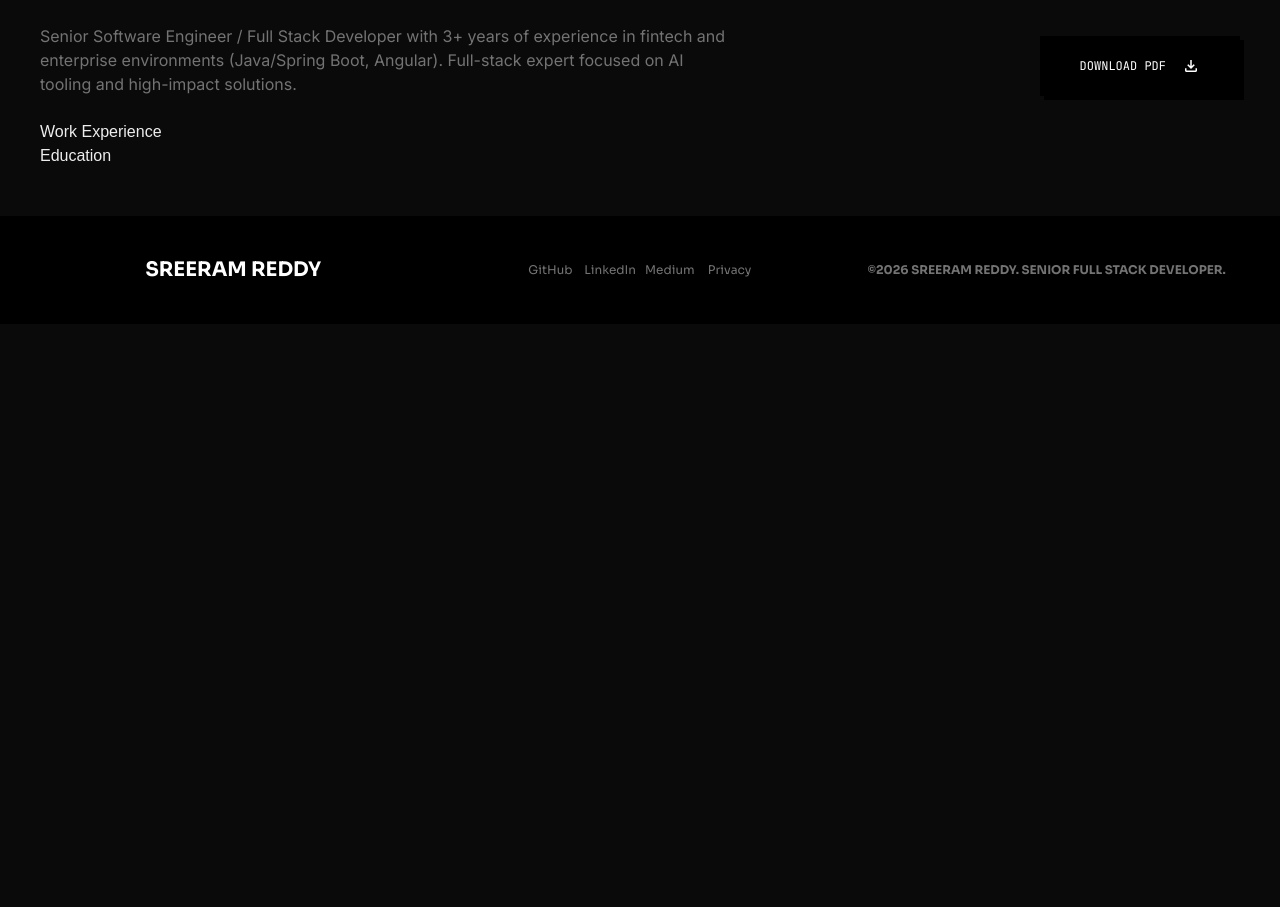
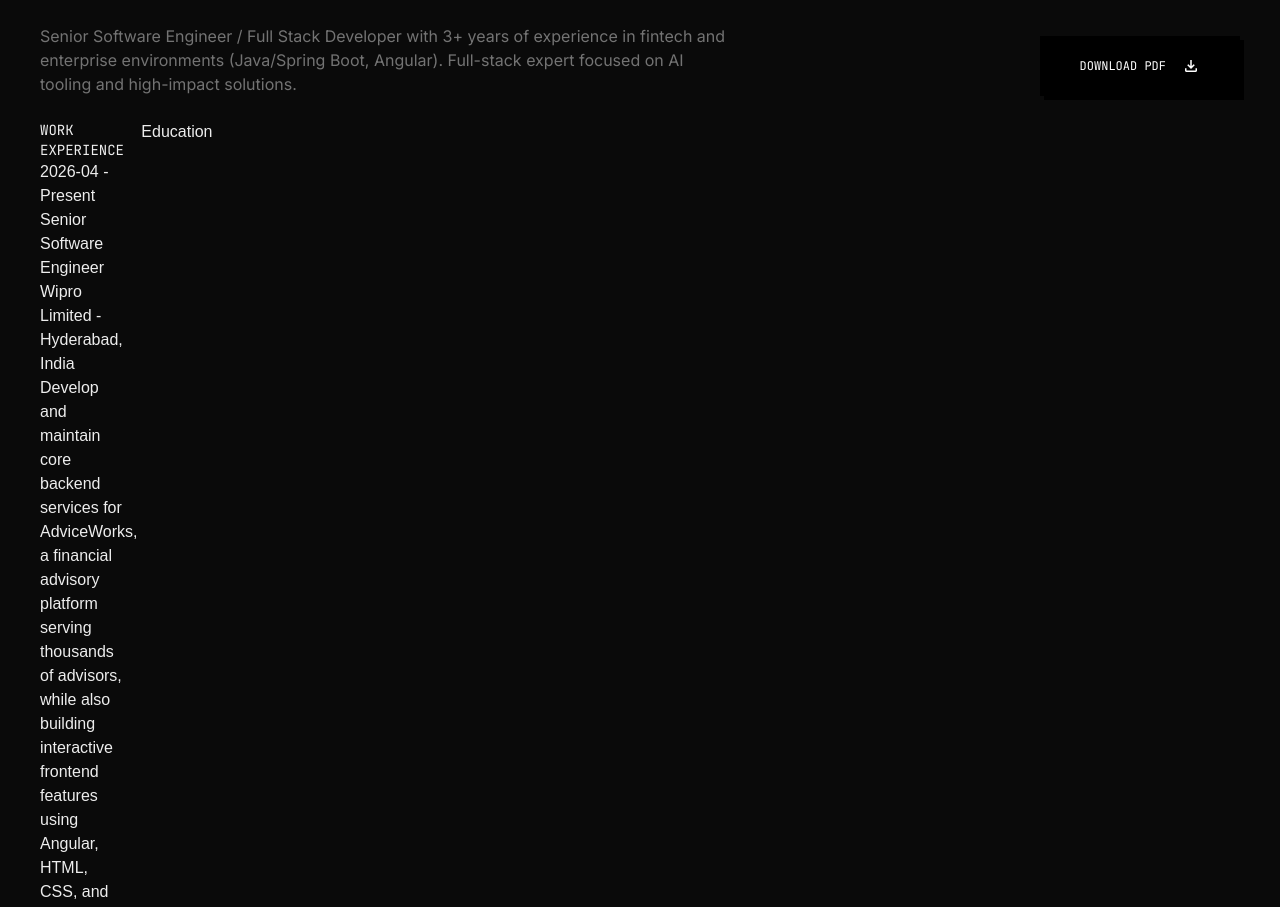
Before and after one commit to DracFiendMG/portfolio, a Next.js app: page /resume in a window 1280 px wide. Shown: the part 176-1083 px from the top of the page. Before the commit the page ends 800 px from the top, so only its background shows below. Built offline with nearby package versions, Linux system fonts and the light colour scheme.

Commit message:
feat: add resume page and feature types

```diff
--- a/app/resume/page.tsx
+++ b/app/resume/page.tsx
@@ -1,3 +1,6 @@
+import workExperience from '@/data/work_experience.json'
+import type { Experience } from '@/features/types'
+
 export default function Resume() {
     return (
         <div className="mx-auto w-[calc(100%-2.5rem)] md:w-[calc(100%-5rem)] max-w-360 flex flex-col gap-6">
@@ -19,9 +22,27 @@ export default function Resume() {
                     </button>
                 </div>
             </section>
-            <section>
+            <section className="grid grid-cols-1 md:grid-cols-12 gap-4">
                 <div>
-                    Work Experience
+                    <h2 className="uppercase text-sm font-mono">Work Experience</h2>
+                    <div>
+                        {workExperience.map((experience: Experience, index: number) => {
+                            return (
+                                <div key={index}>
+                                    <p>{experience.from} - {experience.to}</p>
+                                    <div>
+                                        <p>{experience.designation}</p>
+                                        <p>{experience.company} - {experience.location}</p>
+                                        <div>
+                                            {experience.responsibilities.map((res, idx)=>(
+                                                <p key={idx}>{res}</p>
+                                            ))}
+                                        </div>
+                                    </div>
+                                </div>
+                            )
+                        })}
+                    </div>
                 </div>
                 <div>
                     Education
```
Also changed, not shown: features/types.ts (+15 -0 lines).
